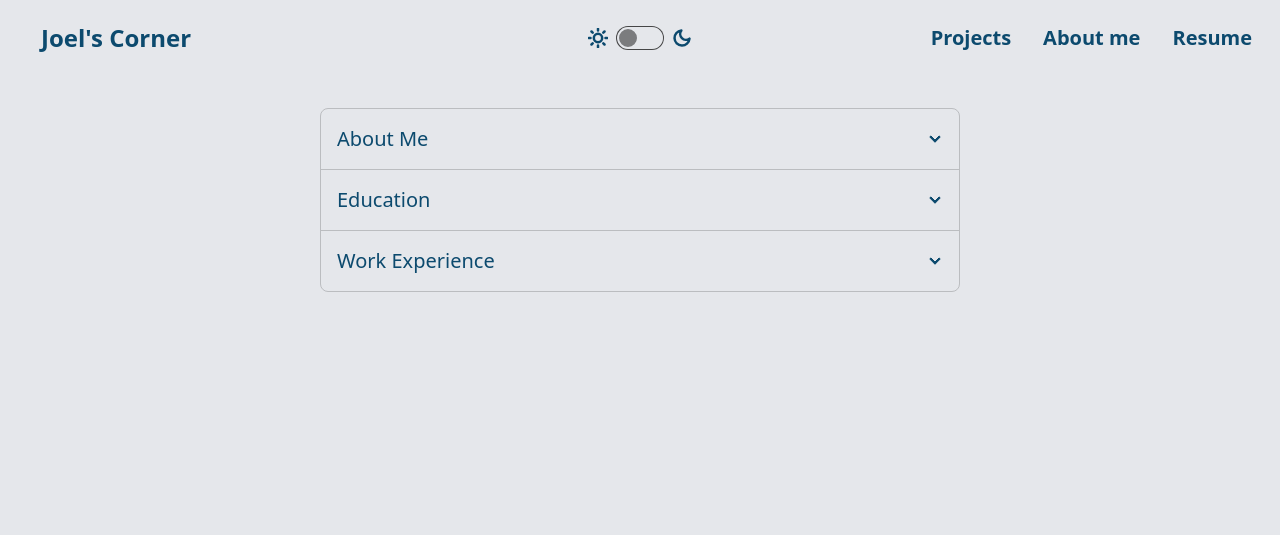
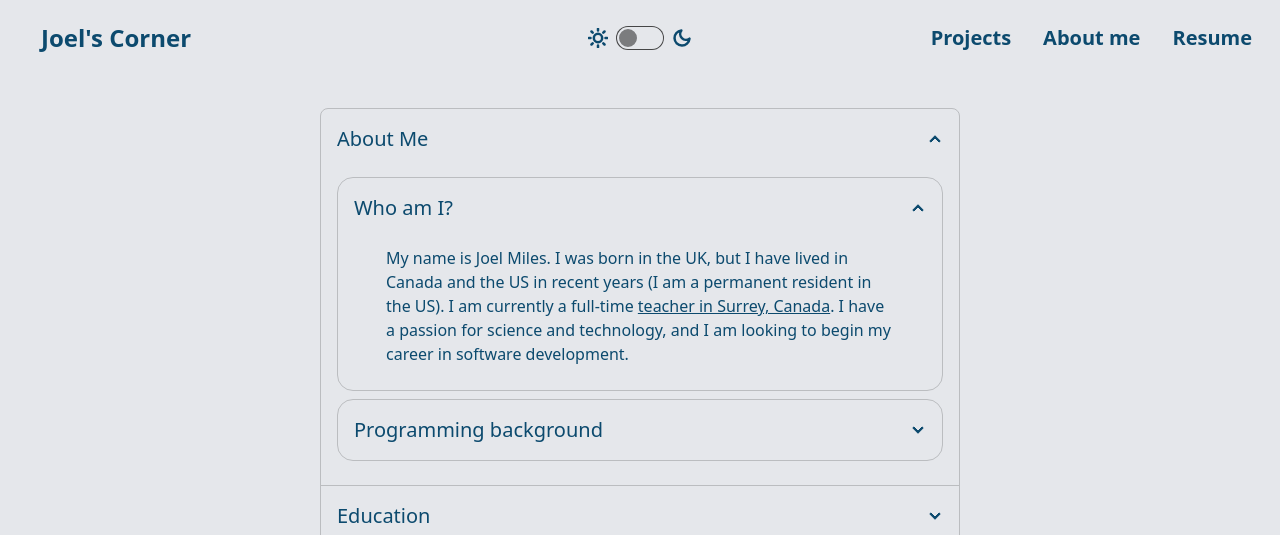
Before and after one commit to Neeblue/joels-corner, a React (Vite) app: page /about in a window 1280 px wide. Shown: the top 535 px of the page. Built offline with nearby package versions, Linux system fonts and the light colour scheme; the HTML template or start-up script is replaced by a standard one.

Commit message:
About me page opens first result by default

```diff
--- a/src/pages/About.tsx
+++ b/src/pages/About.tsx
@@ -13,11 +13,20 @@ interface AboutSection {
 }
 
 export default function About() {
+  const [about, setAbout] = useState<AboutSection>({});
   const [activeSection, setActiveSection] = useState<string | null>(null);
 
-  const [about, setAbout] = useState<AboutSection>({});
+  // grab initial data from json, and open the first section
   useEffect(() => {
     setAbout(jsonData);
+    const firstSectionKey = Object.keys(jsonData)[0];
+    setActiveSection(firstSectionKey);
+
+    // Simulate a click event on the first item after the component has mounted
+    setTimeout(() => {
+      const firstItem = document.querySelector('.collapse-content .item input[type="radio"]');
+      (firstItem as HTMLElement)?.click();
+    }, 500);
   }, []);
 
   const toggleSection = (section: string) => {
@@ -35,10 +44,7 @@ export default function About() {
               checked={activeSection === section}
               onChange={() => toggleSection(section)}
             />
-            <div
-              className="collapse-title text-xl font-medium"
-              onClick={() => toggleSection(section)}
-            >
+            <div className="collapse-title text-xl font-medium">
               {section}
             </div>
             <div className={`collapse-content ${activeSection === section ? 'block' : 'hidden'}`}>
@@ -52,7 +58,7 @@ export default function About() {
                       </div>
                       <div className="collapse-content">
                         <div className="subheader ml-2 text-primary">{item.subheader}</div>
-                        <div className="description my-2 mx-8 text-primary" dangerouslySetInnerHTML={{__html: item.description}}></div>
+                        <div className="description my-2 mx-8 text-primary" dangerouslySetInnerHTML={{ __html: item.description }}></div>
                       </div>
                     </div>
                   </div>
```
